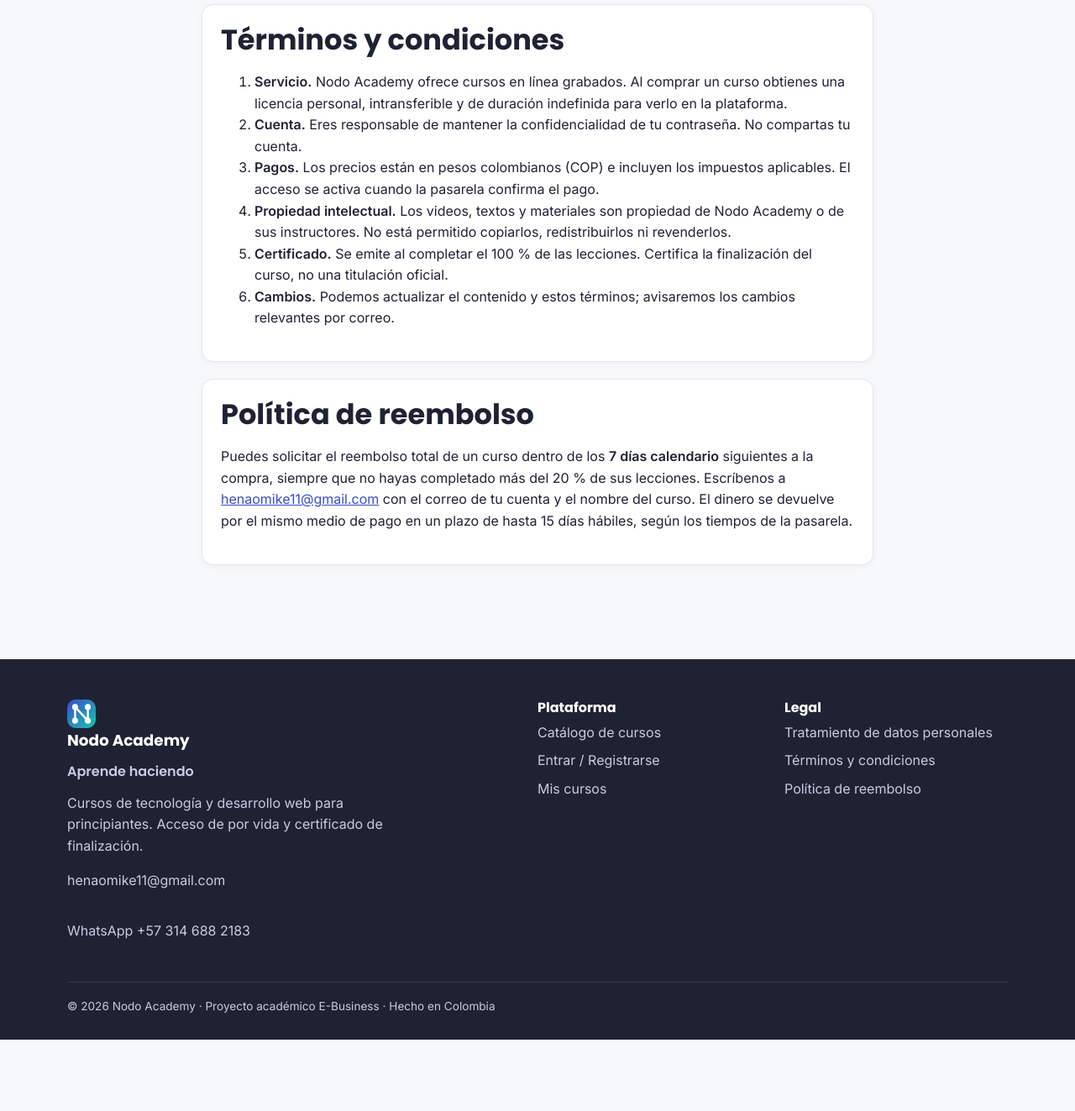
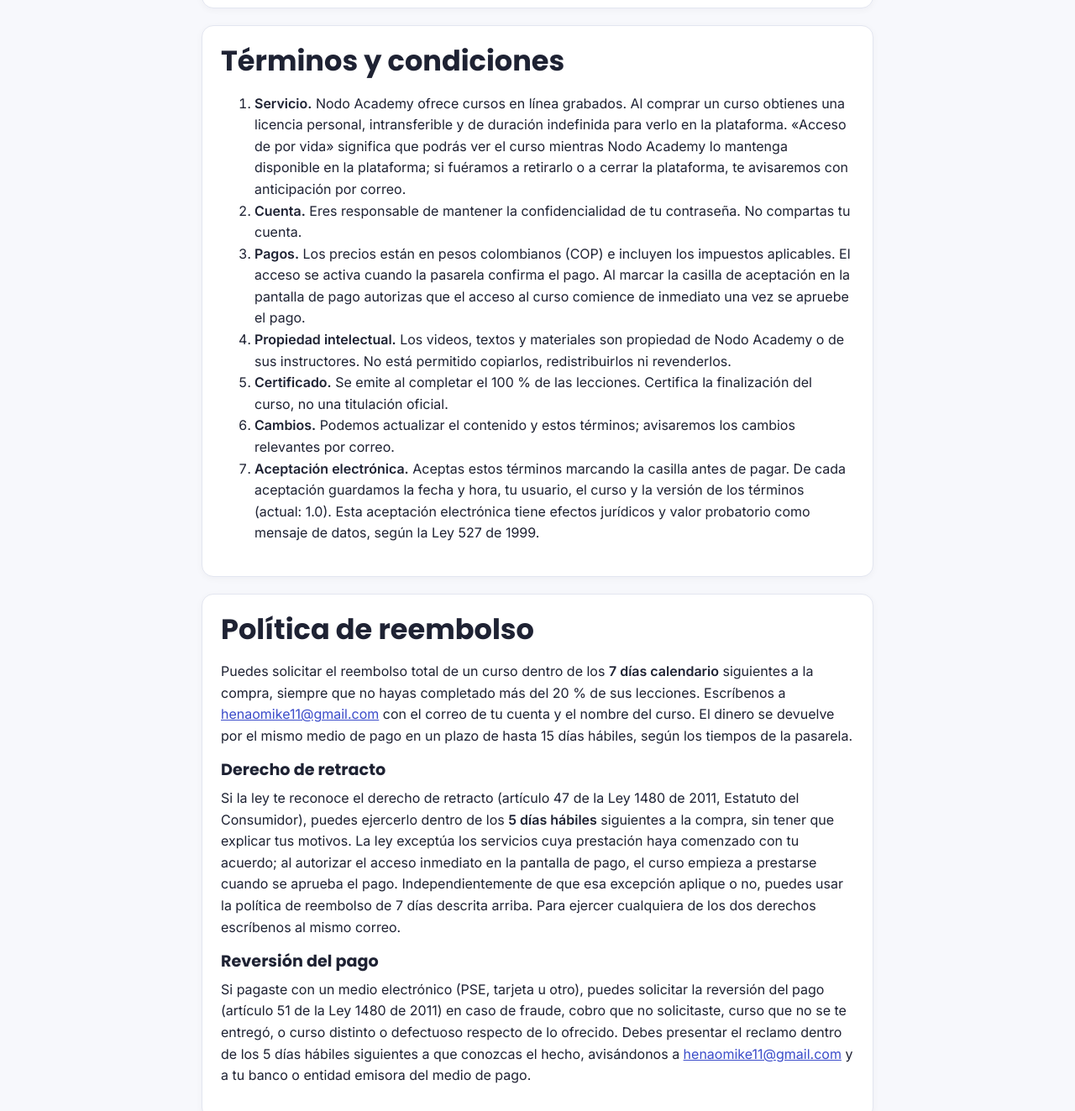
Before and after one commit to henaomike11-ux/lms-nodo-academy, a plain HTML site: page legales.html in a window 1280 px wide. Shown: the part 913-2236 px from the top of the page at 84% size. Before the commit the page ends 2151 px from the top, so only its background shows below. Drawn offline with Linux system fonts and the light colour scheme.

Commit message:
Update legales.html

```diff
--- a/legales.html
+++ b/legales.html
@@ -14,7 +14,7 @@
   <section class="seccion">
     <div class="contenedor" style="max-width:800px">
       <h1>Información legal</h1>
-      <p class="texto-suave">Última actualización: noviembre de 2026. Nodo Academy es un proyecto académico de emprendimiento; estos textos son una base que el equipo revisará con asesoría legal antes de operar comercialmente.</p>
+      <p class="texto-suave">Última actualización: noviembre de 2026 · Versión de los términos: 1.0. Nodo Academy es un proyecto académico de emprendimiento; estos textos son una base que el equipo revisará con asesoría legal antes de operar comercialmente.</p>
 
       <div class="tarjeta" id="datos">
         <h2>Política de tratamiento de datos personales</h2>
@@ -37,18 +37,23 @@
       <div class="tarjeta" id="terminos" style="margin-top:20px">
         <h2>Términos y condiciones</h2>
         <ol>
-          <li><strong>Servicio.</strong> Nodo Academy ofrece cursos en línea grabados. Al comprar un curso obtienes una licencia personal, intransferible y de duración indefinida para verlo en la plataforma.</li>
+          <li><strong>Servicio.</strong> Nodo Academy ofrece cursos en línea grabados. Al comprar un curso obtienes una licencia personal, intransferible y de duración indefinida para verlo en la plataforma. «Acceso de por vida» significa que podrás ver el curso mientras Nodo Academy lo mantenga disponible en la plataforma; si fuéramos a retirarlo o a cerrar la plataforma, te avisaremos con anticipación por correo.</li>
           <li><strong>Cuenta.</strong> Eres responsable de mantener la confidencialidad de tu contraseña. No compartas tu cuenta.</li>
-          <li><strong>Pagos.</strong> Los precios están en pesos colombianos (COP) e incluyen los impuestos aplicables. El acceso se activa cuando la pasarela confirma el pago.</li>
+          <li><strong>Pagos.</strong> Los precios están en pesos colombianos (COP) e incluyen los impuestos aplicables. El acceso se activa cuando la pasarela confirma el pago. Al marcar la casilla de aceptación en la pantalla de pago autorizas que el acceso al curso comience de inmediato una vez se apruebe el pago.</li>
           <li><strong>Propiedad intelectual.</strong> Los videos, textos y materiales son propiedad de Nodo Academy o de sus instructores. No está permitido copiarlos, redistribuirlos ni revenderlos.</li>
           <li><strong>Certificado.</strong> Se emite al completar el 100 % de las lecciones. Certifica la finalización del curso, no una titulación oficial.</li>
           <li><strong>Cambios.</strong> Podemos actualizar el contenido y estos términos; avisaremos los cambios relevantes por correo.</li>
+          <li><strong>Aceptación electrónica.</strong> Aceptas estos términos marcando la casilla antes de pagar. De cada aceptación guardamos la fecha y hora, tu usuario, el curso y la versión de los términos (actual: 1.0). Esta aceptación electrónica tiene efectos jurídicos y valor probatorio como mensaje de datos, según la Ley 527 de 1999.</li>
         </ol>
       </div>
 
       <div class="tarjeta" id="reembolso" style="margin-top:20px">
         <h2>Política de reembolso</h2>
         <p>Puedes solicitar el reembolso total de un curso dentro de los <strong>7 días calendario</strong> siguientes a la compra, siempre que no hayas completado más del 20 % de sus lecciones. Escríbenos a <a href="mailto:henaomike11@gmail.com">henaomike11@gmail.com</a> con el correo de tu cuenta y el nombre del curso. El dinero se devuelve por el mismo medio de pago en un plazo de hasta 15 días hábiles, según los tiempos de la pasarela.</p>
+        <h3>Derecho de retracto</h3>
+        <p>Si la ley te reconoce el derecho de retracto (artículo 47 de la Ley 1480 de 2011, Estatuto del Consumidor), puedes ejercerlo dentro de los <strong>5 días hábiles</strong> siguientes a la compra, sin tener que explicar tus motivos. La ley exceptúa los servicios cuya prestación haya comenzado con tu acuerdo; al autorizar el acceso inmediato en la pantalla de pago, el curso empieza a prestarse cuando se aprueba el pago. Independientemente de que esa excepción aplique o no, puedes usar la política de reembolso de 7 días descrita arriba. Para ejercer cualquiera de los dos derechos escríbenos al mismo correo.</p>
+        <h3>Reversión del pago</h3>
+        <p>Si pagaste con un medio electrónico (PSE, tarjeta u otro), puedes solicitar la reversión del pago (artículo 51 de la Ley 1480 de 2011) en caso de fraude, cobro que no solicitaste, curso que no se te entregó, o curso distinto o defectuoso respecto de lo ofrecido. Debes presentar el reclamo dentro de los 5 días hábiles siguientes a que conozcas el hecho, avisándonos a <a href="mailto:henaomike11@gmail.com">henaomike11@gmail.com</a> y a tu banco o entidad emisora del medio de pago.</p>
       </div>
     </div>
   </section>
```
